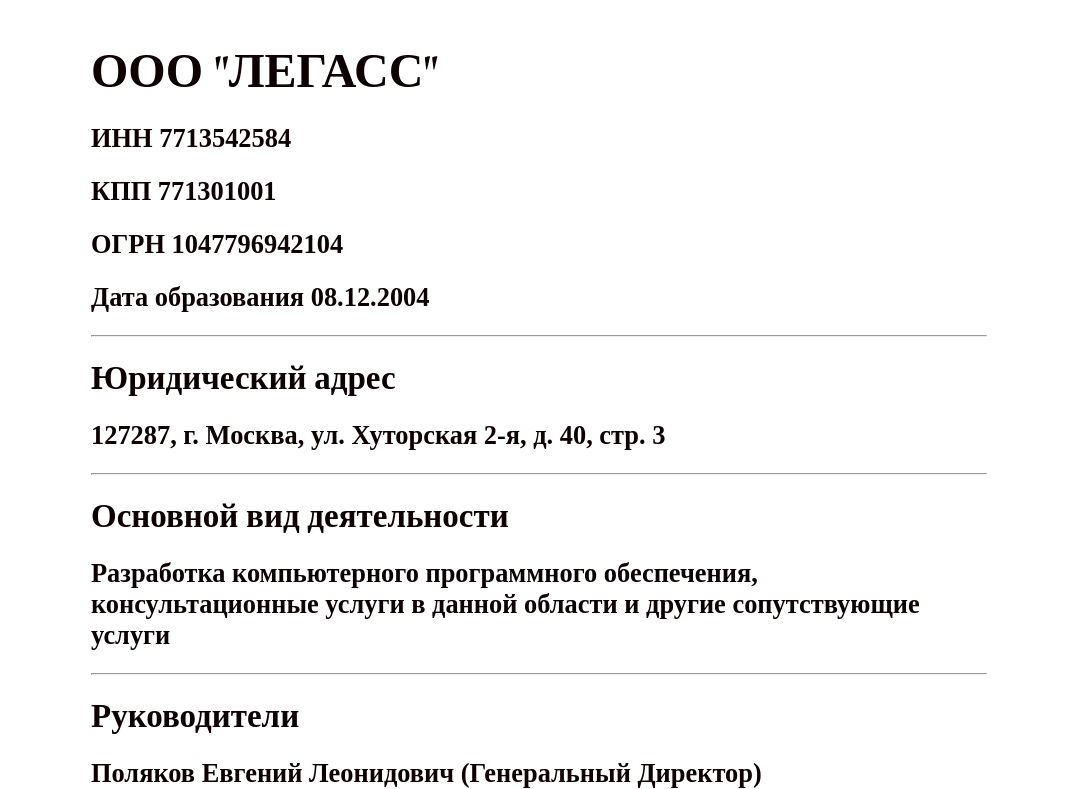
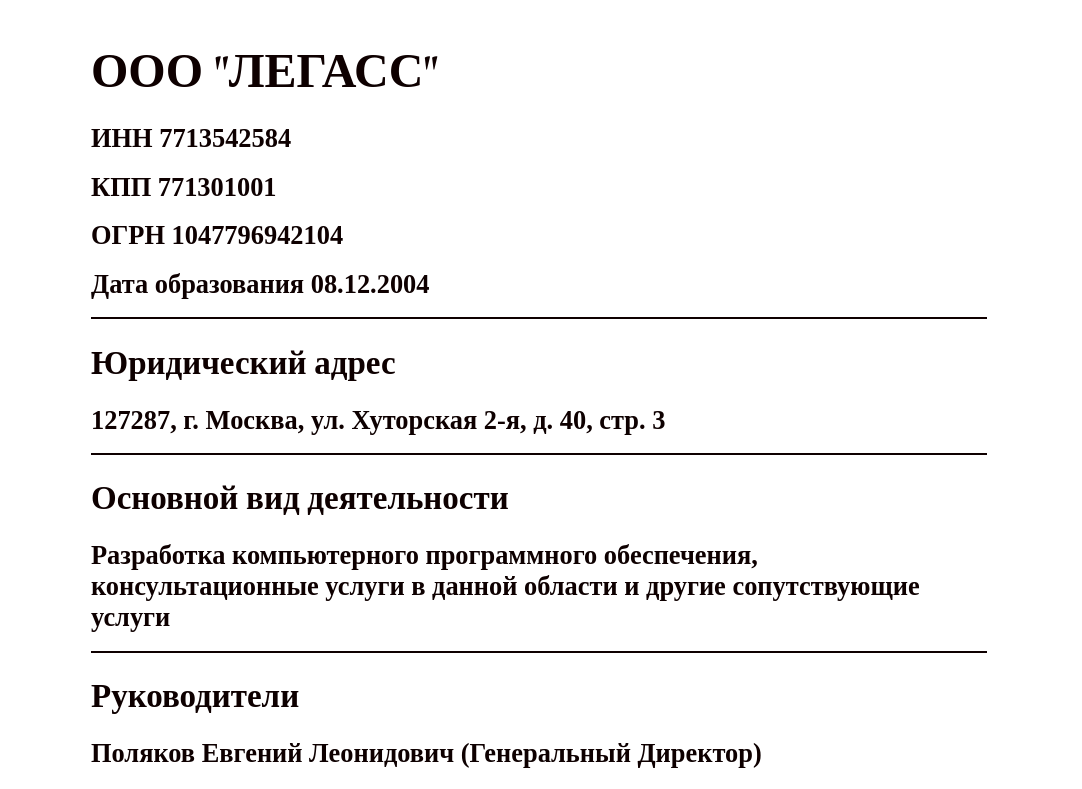
Before and after one commit to tropuschka/legass, a plain HTML site: page details.html in a window 1280 px wide. Shown: the part 103-892 px from the top of the page, without its empty margins (101-1183 px from the left). Drawn offline with nearby package versions, Linux system fonts and the light colour scheme.

Commit message:
Add files via upload

```diff
--- a/css/style.css
+++ b/css/style.css
@@ -116,16 +116,22 @@ h1 {
 }
 
 h2 {
-  font-size: 26.4px;
-  margin-top: 22px;
+  font-size: 28.6px;
+  margin-top: 24.2px;
+  margin-bottom: 22px;
   font-weight: bold;
 }
 
 p {
   font-size: 26.4px;
   font-weight: bold;
-  margin-bottom: 22px;
+  margin-bottom: 17.6px;
   display: block;
+}
+
+hr {
+  border: none;
+  border-top: 2px solid #0E0000;
 }
 
 .header {
```
